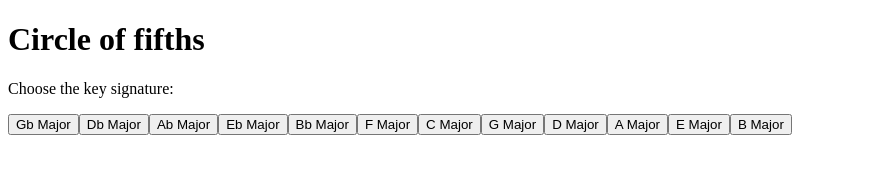
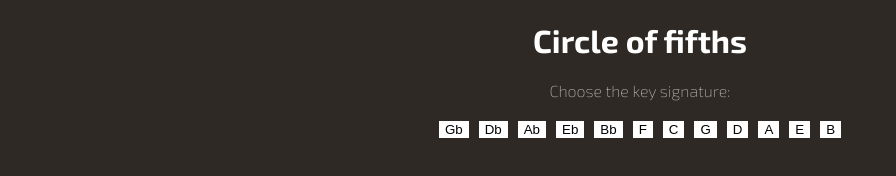
Before and after one commit to calivalverde/circleOfFifths, a plain HTML site: page index.html in a window 1280 px wide. Shown: the whole page, without its empty margins (0-896 px from the left). Drawn offline with Linux system fonts and the light colour scheme.

Commit message:
css added

```diff
--- /dev/null
+++ b/css/styles.css
@@ -0,0 +1,15 @@
+body {
+	font-family: 'Exo 2', sans-serif;
+	color: #b0aeac;
+	background: #2e2924;
+	font-weight: 200;
+	text-align: center;
+}
+h1 {
+	color: #fff;
+}
+button {
+    border: none;
+    background: #fff;
+    margin: 5px;
+}
--- a/index.html
+++ b/index.html
@@ -3,21 +3,17 @@
 <head>
   <meta charset="UTF-8">
   <title>Circle of fifths</title>
+ </head>
 
+ <link rel="stylesheet" type="text/css" href="css/styles.css">
 
-
-
-
-</head>
+ <link href="https://fonts.googleapis.com/css?family=Exo+2:100,200,300,300i,400,400i,600,700,800,900" rel="stylesheet">
 
 <body>
-  <h1>Circle of fifths</h1>
+	<h1>Circle of fifths</h1>
+	<p>Choose the key signature:</p>
+	<div id='result' style="margin:5px 0;"></div>
 
-<p>Choose the key signature:</p>
-
-<div id='result' style="margin:5px 0;"></div>
-
-    <script  src="js/index.js"></script>
-
+<script  src="js/index.js"></script>
 </body>
 </html>
--- a/js/index.js
+++ b/js/index.js
@@ -23,9 +23,9 @@ class Key {
   }
   get sharpsOrFlats () {
     let accidentals = allKeys[this.name];
-    return accidentals < 0 ? Math.abs(allKeys[this.name]) + ' flats'
+    return accidentals < 0 ? Math.abs(allKeys[this.name]) + '♭'
     : accidentals === 0 ? 'no flats or sharps.'
-    : allKeys[this.name] + ' sharps';
+    : allKeys[this.name] + '♯';
   }
   get pitches () {
     //quita el último caracter para evitar bemoles.
@@ -61,7 +61,7 @@ let reb = new Key('Db');
 let extractAllKeySigantures = Object.keys(allKeys);
 
 extractAllKeySigantures.forEach(function(key) {
-  document.write(`<button value='${key}' onclick='setKey(this.value)'>${key} Major</button>`);
+  document.write(`<button value='${key}' onclick='setKey(this.value)'>${key}</button>`);
 });
 
 
```
